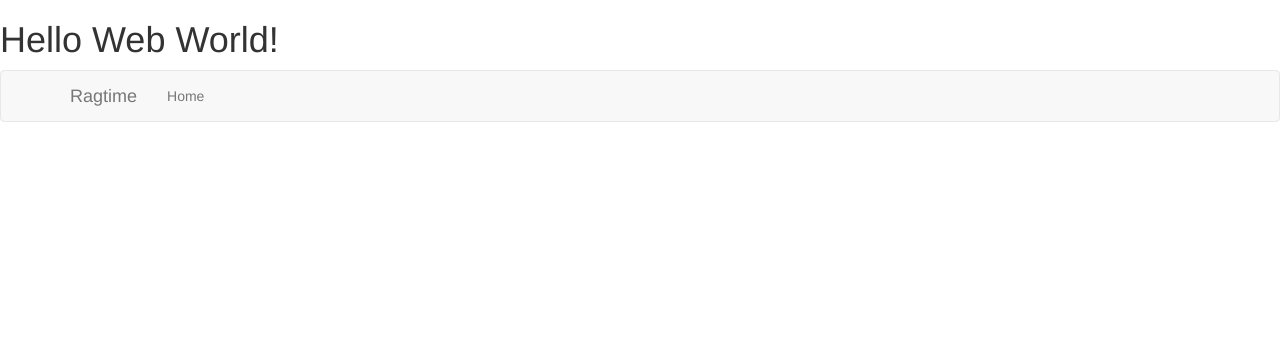
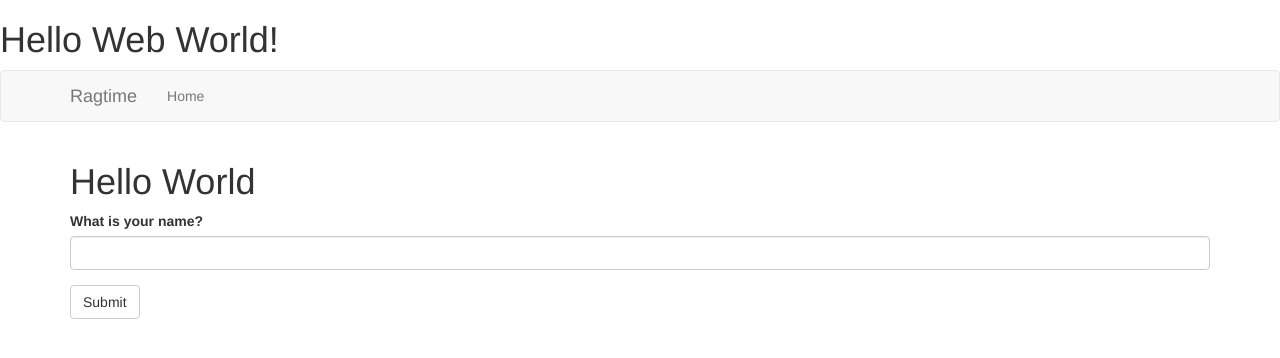
Before and after one commit to jsiu1248/coding_nomads_flask_labs, a Flask app: template templates/index.html in a window 1280 px wide. Shown: the top 358 px of the page. Run offline with Flask 2, Linux system fonts and the light colour scheme; the template is opened without the code that fills it: values that come from a table or form of the project are taken from there, others are empty; some libraries are stand-ins or nearby versions.

Commit message:
trying to add form it said form not defined

```diff
--- a/app.py
+++ b/app.py
@@ -1,6 +1,14 @@
+from wsgiref.validate import validator
 from flask import Flask, render_template, abort
 from flask_bootstrap import Bootstrap
+from flask_wtf import FlaskForm
+from wtforms import StringField, SubmitField
+from wtforms.validators import DataRequired
 
+class NameForm(FlaskForm):
+    # the validator is needed because a string is required
+    name = StringField("What is your name?", validators=[DataRequired()])
+    submit = SubmitField("Submit")
 
 #app is an instance of a Flask object
 # generally the __name__ passed as argument is correct
@@ -22,6 +30,8 @@ bootstrap=Bootstrap(app)
 #handler
 def index():
     # return "Hello World.. Is this actually working?"
+    #shows the form
+    form = NameForm()
     return render_template('index.html')
 
 
--- a/templates/index.html
+++ b/templates/index.html
@@ -1,7 +1,23 @@
 <h1>Hello Web World!</h1>
 {# If I put Hello World below then it doesn't show#}
 {% extends 'base.html'%}
+{%import "bootstrap/wtf.html" as wtf %}
 
+{% block title%} {{super()}} Home {% endblock%}
+{%block page_content %}
+<h1> Hello World</h1>
+
+{#<form method="POST">
+    hides some of the sensitive things for user
+    {{form.hidden_tag()}}
+    {{form.name.label}} {{form.name(id='my-field-id')}}
+    {{form.submit()}}
+#}
+
+{{wtf.quick_form(form)}}
+
+</form>
+{% endblock%}
 {# Do comments actually work? Why is it showing up?#}
 {# The comments with the <!--  are still showing up with the exetension-->#}
 {#{% extends 'bootstrap/base.html' %}
```
